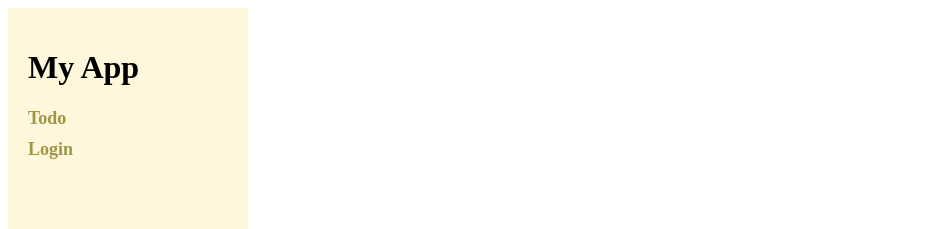
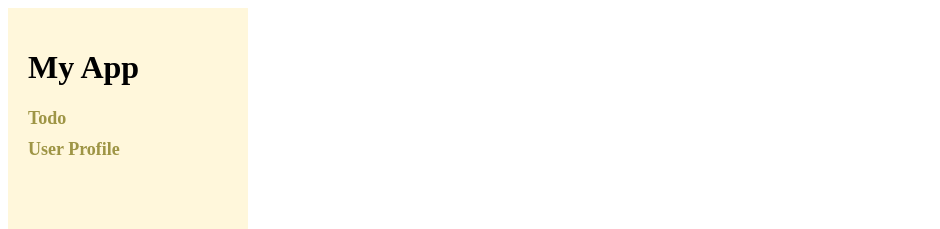
Before and after one commit to tony-tony-alpha/vue-carriculum, a Vue app in the folder v-carriculum/: page /login in a window 1280 px wide. Shown: the top 229 px of the page, without its empty margins (0-940 px from the left). Built offline with nearby package versions, Linux system fonts and the light colour scheme.

Commit message:
add userProfile

```diff
--- a/v-carriculum/src/pages/SideBar.vue
+++ b/v-carriculum/src/pages/SideBar.vue
@@ -3,17 +3,12 @@
         <h1>My App</h1>
         <nav>
             <router-link to="/todo">Todo</router-link>
-            <router-link to="/login">Login</router-link>
+            <router-link to="/user_profile">User Profile</router-link>
         </nav>
     </div>
 </template>
 
 <script setup lang="ts">
-// import { useUserStore } from '../store/useUserStore';
-
-// const userStore = useUserStore()
-
-
 </script>
 
 <style scoped>
--- /dev/null
+++ b/v-carriculum/src/pages/UserProfilePage.vue
@@ -0,0 +1,24 @@
+<template>
+    <div>
+        <h1>User Profile</h1>
+        <p>user name: {{ user?.name }}</p>
+        <button @click="logout">Logout</button>
+    </div>
+</template>
+
+<script setup lang="ts">
+import { useUserStore } from '../store/useUserStore';
+import { useRouter } from 'vue-router';
+const userStore = useUserStore()
+const user = userStore.userProfile
+const router = useRouter()
+
+const logout = () => {
+    userStore.logout()
+    router.push('/login')
+}
+</script>
+
+<style scoped>
+
+</style>
--- a/v-carriculum/src/router/index.ts
+++ b/v-carriculum/src/router/index.ts
@@ -4,8 +4,11 @@ import TodoPage from '../pages/TodoPage.vue';
 import TaskDetailPage from '../pages/TaskDetailPage.vue';
 import NotFoundPage from '../pages/NotFoundPage.vue';
 import { useUserStore } from '../store/useUserStore';
+import UserProfilePage from '../pages/UserProfilePage.vue';
+
 const routes = [
     { path: '/login', component: LoginPage },
+    { path: '/user_profile', component: UserProfilePage },
     {
         path:'/todo',
         children: [
@@ -26,7 +29,7 @@ const router = createRouter({
 
 router.beforeEach((to, from, next) => {
     const userStore = useUserStore()
-    if (to.path === '/todo' && !userStore.isAuthenticated) {
+    if (to.path !== '/login' && !userStore.isAuthenticated) {
         next({ path: '/login' });
     } else {
         next();
```
